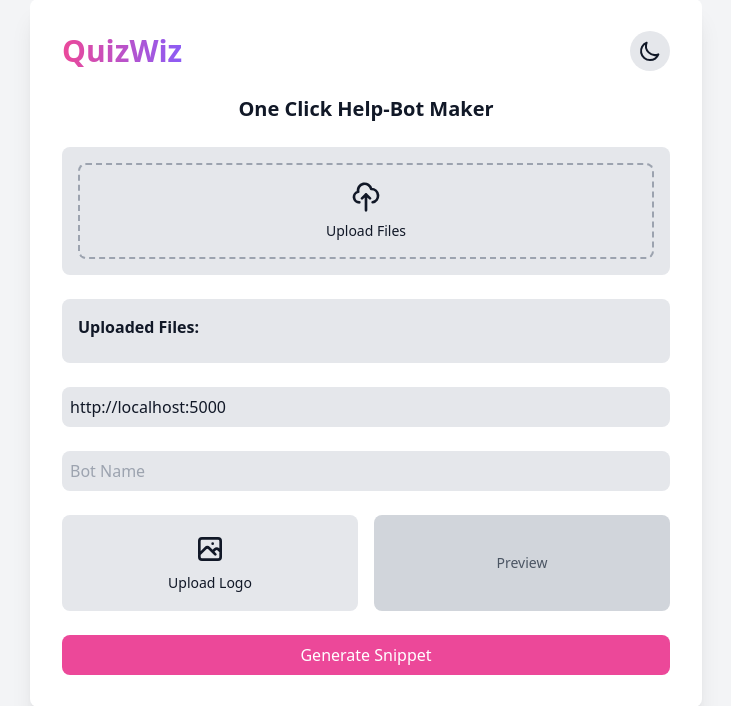
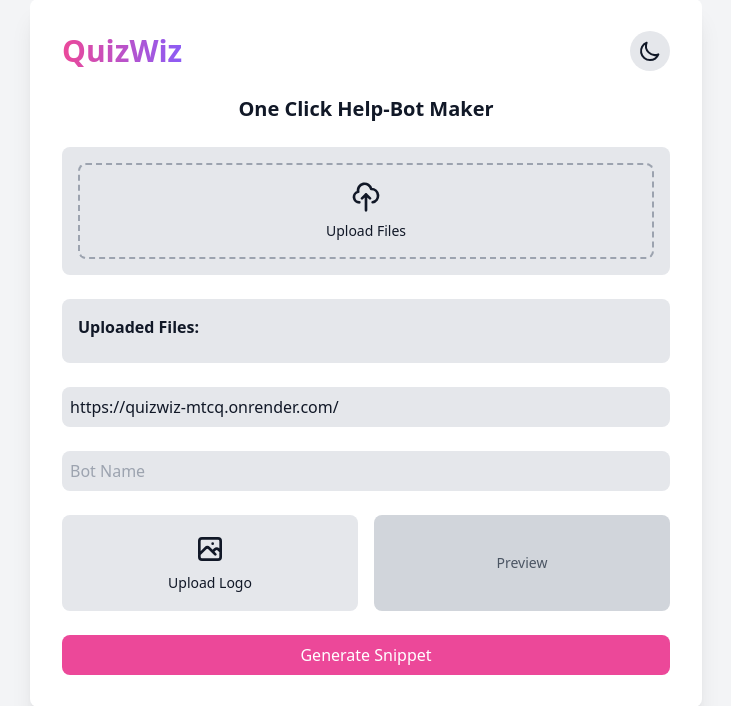
Before and after one commit to shahdivax/QuizWiz, a Flask app: page / in a window 1280 px wide. Shown: the part 47-753 px from the top of the page, without its empty margins (274-1005 px from the left). Run offline with Flask 3, Linux system fonts and the light colour scheme; some libraries are stand-ins or nearby versions.

Commit message:
New Website

```diff
--- a/custombot/templates/home.html
+++ b/custombot/templates/home.html
@@ -53,7 +53,7 @@
                     <ul id="fileList" class="space-y-2"></ul>
                 </div>
 
-                <input type="text" id="hostUrl" placeholder="Server URL" value="http://localhost:5000" class="w-full p-2 rounded-lg bg-gray-200 dark:bg-gray-700" required>
+                <input type="text" id="hostUrl" placeholder="Server URL" value="https://quizwiz-mtcq.onrender.com/" class="w-full p-2 rounded-lg bg-gray-200 dark:bg-gray-700" required>
                 <input type="text" id="botName" placeholder="Bot Name" class="w-full p-2 rounded-lg bg-gray-200 dark:bg-gray-700" required>
 
                 <div class="flex space-x-4">
```
